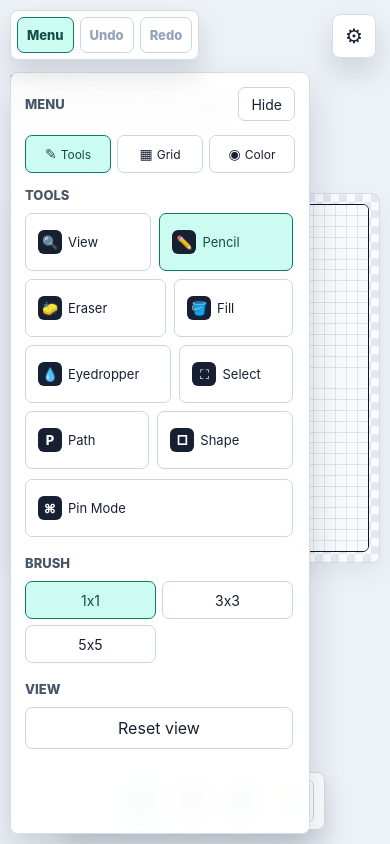
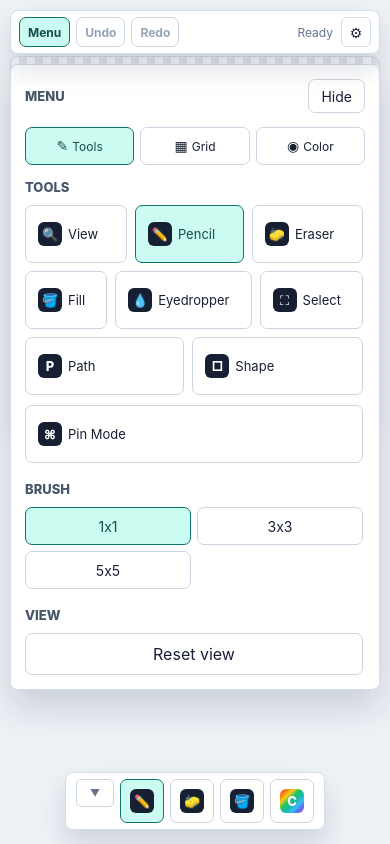
Before and after one commit to Quirel64/markit2d, a React (Vite) app: page / in a window 390 px wide. Built offline with nearby package versions, Linux system fonts and the light colour scheme.

Commit message:
css update for top down menu

```diff
--- a/src/App.css
+++ b/src/App.css
@@ -1,69 +1,80 @@
 .app-shell {
   min-height: 100svh;
-  padding: 24px;
+  padding: 14px;
+  padding-top: 56px;
   box-sizing: border-box;
 }
 
 .topbar {
-  display: flex;
-  align-items: end;
-  justify-content: space-between;
-  gap: 16px;
-  max-width: 1380px;
-  margin: 0 auto 18px;
-  padding-right: 56px;
-}
-
-.eyebrow {
-  margin: 0 0 4px;
-  color: #64748b;
-  font-size: 13px;
-  font-weight: 700;
-  letter-spacing: 0;
-  text-transform: uppercase;
-}
-
-.topbar h1 {
-  margin: 0;
-  color: #172033;
-  font-size: clamp(28px, 5vw, 44px);
-  line-height: 1;
-}
-
-.status {
-  min-width: 164px;
-  padding: 10px 12px;
-  border: 1px solid #d6dce7;
-  border-radius: 8px;
-  background: #ffffff;
-  color: #334155;
-  font-size: 14px;
-  text-align: center;
-}
-
-.topbar-right {
-  display: flex;
-  align-items: end;
-  gap: 10px;
-}
-
-.settings-btn {
   position: fixed;
   z-index: 40;
   top: 14px;
+  left: 14px;
   right: 14px;
-  display: grid;
-  place-items: center;
-  width: 44px;
+  display: flex;
+  align-items: center;
+  justify-content: space-between;
+  gap: 8px;
   height: 44px;
-  min-height: 44px;
-  padding: 0;
+  padding: 0 8px;
   border: 1px solid #d6dce7;
   border-radius: 8px;
   background: rgba(255, 255, 255, 0.96);
   box-shadow: 0 14px 28px rgba(15, 23, 42, 0.14);
   backdrop-filter: blur(10px);
-  font-size: 20px;
+}
+
+.topbar-left {
+  display: flex;
+  align-items: center;
+  gap: 6px;
+}
+
+.topbar-left button {
+  min-height: 32px;
+  padding: 0 10px;
+  font-size: 13px;
+  font-weight: 700;
+}
+
+.topbar-right {
+  display: flex;
+  align-items: center;
+  gap: 8px;
+}
+
+.topbar-status {
+  color: #64748b;
+  font-size: 13px;
+  white-space: nowrap;
+  overflow: hidden;
+  text-overflow: ellipsis;
+  max-width: 180px;
+}
+
+.menu-toggle {
+  border-color: #0f766e;
+  background: #ccfbf1;
+  color: #134e4a;
+}
+
+.eyebrow,
+.topbar h1,
+.status {
+  display: none;
+}
+
+.settings-btn {
+  display: grid;
+  place-items: center;
+  width: 32px;
+  height: 32px;
+  min-height: 32px;
+  padding: 0;
+  border: 1px solid #d6dce7;
+  border-radius: 6px;
+  background: #ffffff;
+  font-size: 16px;
   cursor: pointer;
   transition: background-color 140ms ease, border-color 140ms ease, transform 140ms ease;
 }
@@ -107,7 +118,6 @@
 .label {
   color: #475569;
   font-size: 13px;
-
   font-weight: 800;
   letter-spacing: 0;
   text-transform: uppercase;
@@ -410,28 +420,6 @@ button:disabled {
   width: 100%;
 }
 
-.quick-controls {
-  position: fixed;
-  z-index: 40;
-  top: 14px;
-  left: 14px;
-  display: flex;
-  gap: 8px;
-  padding: 8px;
-  border: 1px solid #d6dce7;
-  border-radius: 8px;
-  background: rgba(255, 255, 255, 0.96);
-  box-shadow: 0 14px 28px rgba(15, 23, 42, 0.14);
-  backdrop-filter: blur(10px);
-}
-
-.quick-controls button {
-  min-height: 38px;
-  padding: 0 12px;
-  font-size: 14px;
-  font-weight: 800;
-}
-
 .menu-toggle {
   border-color: #0f766e;
   background: #ccfbf1;
@@ -571,11 +559,11 @@ button:disabled {
 .side-menu {
   position: fixed;
   z-index: 35;
-  top: 72px;
-  bottom: 14px;
+  top: 64px;
   left: 14px;
+  right: 14px;
   display: grid;
-  width: 280px;
+  max-height: calc(100svh - 82px);
   grid-template-rows: auto auto minmax(0, 1fr);
   gap: 14px;
   padding: 14px;
@@ -585,28 +573,30 @@ button:disabled {
   box-shadow: 0 18px 36px rgba(15, 23, 42, 0.16);
   opacity: 0;
   pointer-events: none;
-  transform: translateX(calc(-100% - 28px));
+  transform: translateY(calc(-100% - 28px));
   transition:
     opacity 160ms ease,
     transform 160ms ease;
   backdrop-filter: blur(10px);
+  overflow: hidden;
 }
 
 .side-menu.open {
   opacity: 1;
   pointer-events: auto;
-  transform: translateX(0);
+  transform: translateY(0);
+  overflow: hidden;
 }
 
 .settings-menu {
   position: fixed;
   z-index: 35;
-  top: 72px;
+  top: 64px;
   bottom: 14px;
   right: 14px;
   display: grid;
   width: 280px;
-  grid-template-rows: auto minmax(0, 1fr);
+  grid-template-rows: auto auto minmax(0, 1fr);
   gap: 14px;
   padding: 14px;
   border: 1px solid #d6dce7;
@@ -629,7 +619,23 @@ button:disabled {
 }
 
 .settings-tabs {
-  grid-template-columns: repeat(2, minmax(0, 1fr));
+  display: grid;
+  grid-template-columns: 1fr 1fr;
+  gap: 6px;
+}
+
+.settings-tabs .menu-tab {
+  min-height: 38px;
+  max-height: 38px;
+  padding: 0 4px;
+  font-size: 11px;
+  gap: 3px;
+  min-width: 0;
+  width: 100%;
+}
+
+.settings-tabs .menu-tab-icon {
+  font-size: 13px;
 }
 
 .side-menu-header {
@@ -657,20 +663,14 @@ button:disabled {
   justify-content: center;
   gap: 4px;
   min-height: 38px;
-  max-height: 38px;
   padding: 0 6px;
   font-size: 12px;
   white-space: nowrap;
-  overflow: hidden;
-  text-overflow: ellipsis;
-  min-width: 0;
-  width: 100%;
 }
 
 .menu-tab-icon {
   font-size: 14px;
   line-height: 1;
-  flex-shrink: 0;
 }
 
 .menu-tab.active {
@@ -856,21 +856,11 @@ button:disabled {
 
 @media (max-width: 1020px) {
   .app-shell {
-    padding: 72px 12px 14px;
+    padding: 56px 12px 14px;
   }
 
-  .topbar {
-    align-items: stretch;
-    flex-direction: column;
-  }
-
-  .status {
-    width: auto;
-    min-width: 0;
-  }
-
-  .topbar-right {
-    width: 100%;
+  .topbar-status {
+    max-width: 120px;
   }
 
   .workspace {
@@ -882,23 +872,44 @@ button:disabled {
   }
 
   .side-menu {
-    top: 72px;
-    bottom: 10px;
     left: 10px;
-    width: min(82vw, 300px);
+    right: 10px;
   }
 
   .settings-menu {
-    top: 32px;
-    bottom: 10px;
+    left: 10px;
     right: 10px;
-    width: min(82vw, 300px);
+    width: auto;
   }
 }
 
 @media (max-width: 560px) {
   .app-shell {
-    padding: 72px 10px 10px;
+    padding: 56px 10px 10px;
+  }
+
+  .topbar {
+    top: 10px;
+    left: 10px;
+    right: 10px;
+  }
+
+  .topbar-left button {
+    min-height: 30px;
+    padding: 0 8px;
+    font-size: 12px;
+  }
+
+  .topbar-status {
+    max-width: 80px;
+    font-size: 12px;
+  }
+
+  .settings-btn {
+    width: 30px;
+    height: 30px;
+    min-height: 30px;
+    font-size: 14px;
   }
 
   .panel {
@@ -918,16 +929,13 @@ button:disabled {
     grid-template-columns: repeat(2, minmax(0, 1fr));
   }
 
-  .quick-controls {
-    top: 10px;
+  .side-menu {
     left: 10px;
-    gap: 6px;
-    padding: 6px;
+    right: 10px;
   }
 
-  .quick-controls button {
-    min-height: 36px;
-    padding: 0 9px;
-    font-size: 13px;
+  .settings-menu {
+    left: 10px;
+    right: 10px;
   }
 }
--- a/src/App.tsx
+++ b/src/App.tsx
@@ -1628,12 +1628,25 @@ function App() {
   return (
     <main className="app-shell">
       <section className="topbar">
-        <div>
-          <p className="eyebrow">Prototype</p>
-          <h1>Pixel Grid Studio</h1>
+        <div className="topbar-left">
+          <button
+            aria-expanded={isMenuOpen}
+            className="menu-toggle"
+            onClick={() => setIsMenuOpen((open) => !open)}
+            title="Menu"
+            type="button"
+          >
+            Menu
+          </button>
+          <button disabled={!history.length} onClick={undo} title="Undo" type="button">
+            Undo
+          </button>
+          <button disabled={!future.length} onClick={redo} title="Redo" type="button">
+            Redo
+          </button>
         </div>
         <div className="topbar-right">
-          <div className="status">{status}</div>
+          <span className="topbar-status">{status}</span>
           <button
             className={isSettingsOpen ? 'settings-btn active' : 'settings-btn'}
             onClick={() => setIsSettingsOpen((open) => !open)}
@@ -1671,24 +1684,6 @@ function App() {
           />
         </section>
       </section>
-
-      <div className="quick-controls" aria-label="Quick controls">
-        <button
-          aria-expanded={isMenuOpen}
-          className="menu-toggle"
-          onClick={() => setIsMenuOpen((open) => !open)}
-          title="Menu"
-          type="button"
-        >
-          Menu
-        </button>
-        <button disabled={!history.length} onClick={undo} title="Undo" type="button">
-          Undo
-        </button>
-        <button disabled={!future.length} onClick={redo} title="Redo" type="button">
-          Redo
-        </button>
-      </div>
 
       <div className={isQuickPinsOpen ? 'quick-pins' : 'quick-pins collapsed'}>
         <button
```
